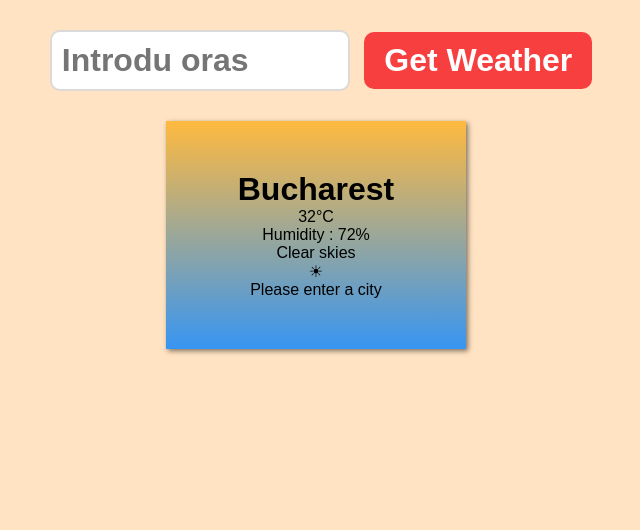
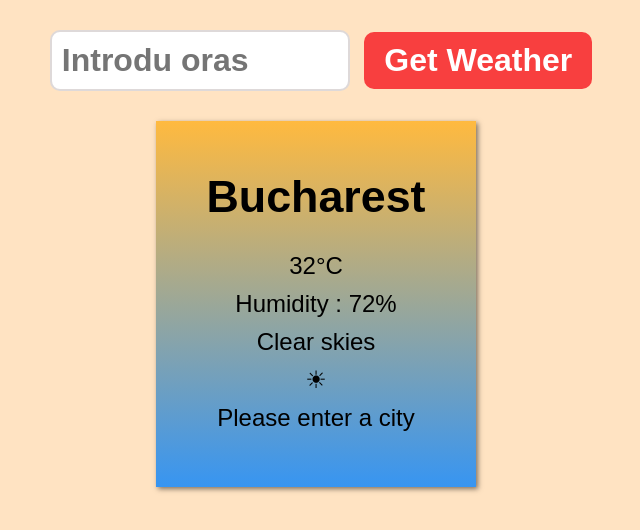
Before and after one commit to Adrian030304/WeatherApp, a plain HTML site: page index.html in a window 1280 px wide. Shown: the whole page, without its empty margins (324-964 px from the left). Drawn offline with Linux system fonts and the light colour scheme.

Commit message:
changed the way text looks on the page especially for paragraphs

```diff
--- a/style.css
+++ b/style.css
@@ -54,3 +54,13 @@ button[type="submit"]:active{
     flex-direction: column;
     align-items: center;
 }
+
+h1{
+    font-size:2.8rem;
+    margin-bottom: 25px;
+}
+
+p{
+    font-size: 1.5rem;
+    margin: 5px 0;
+}
```
